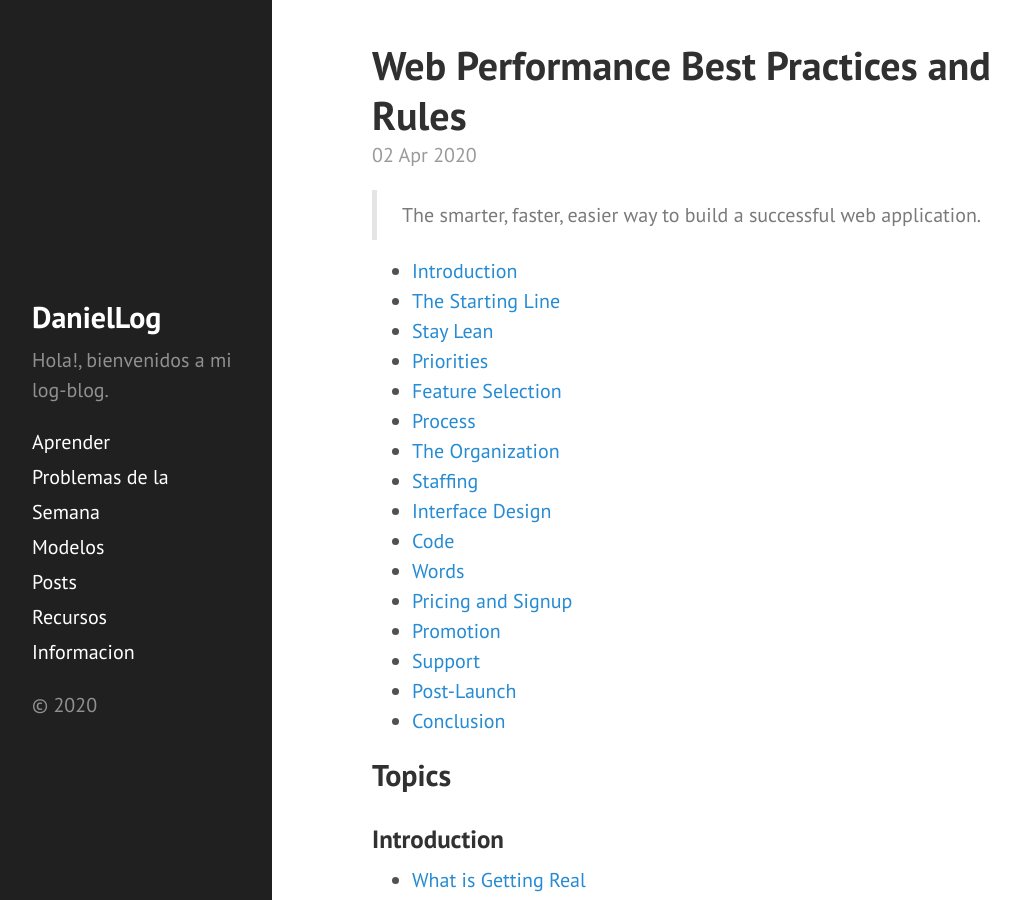
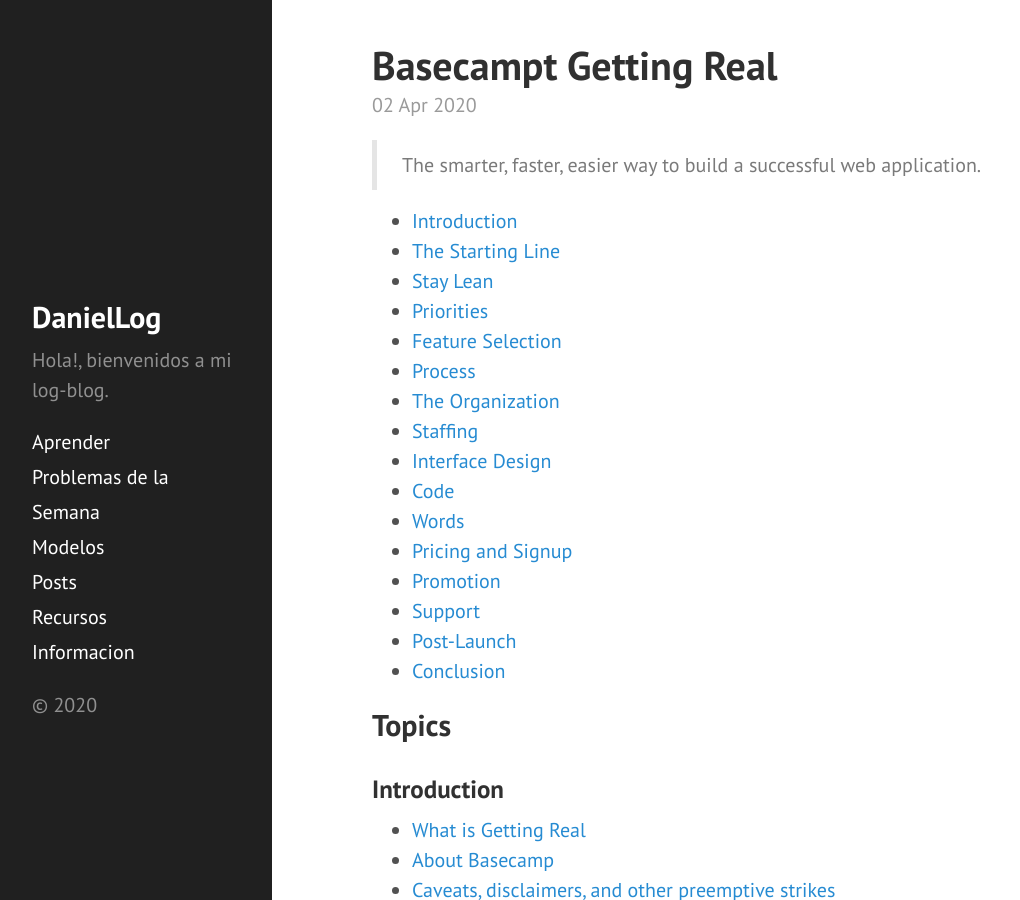
Before and after one commit to DanielBremont/danielbremont.github.io, a Jekyll site: the page built from _posts/libros/2020-04-02-basecamp-gettin-real.md, in a window 1280 px wide and 900 px high. Shown: the whole window, without its empty margins (8-1028 px from the left). Built offline with Jekyll 4.4.1, drawn with Linux system fonts in a browser that asks for light colours.

Commit message:
Agregar nuevo post

```diff
--- a/_posts/libros/2020-04-02-basecamp-gettin-real.md
+++ b/_posts/libros/2020-04-02-basecamp-gettin-real.md
@@ -1,6 +1,6 @@
 ---
 layout: post
-title: Web Performance Best Practices and Rules
+title: Basecampt Getting Real
 categories: [libros]
 tags: [conocimiento, libro]
 ---
```
